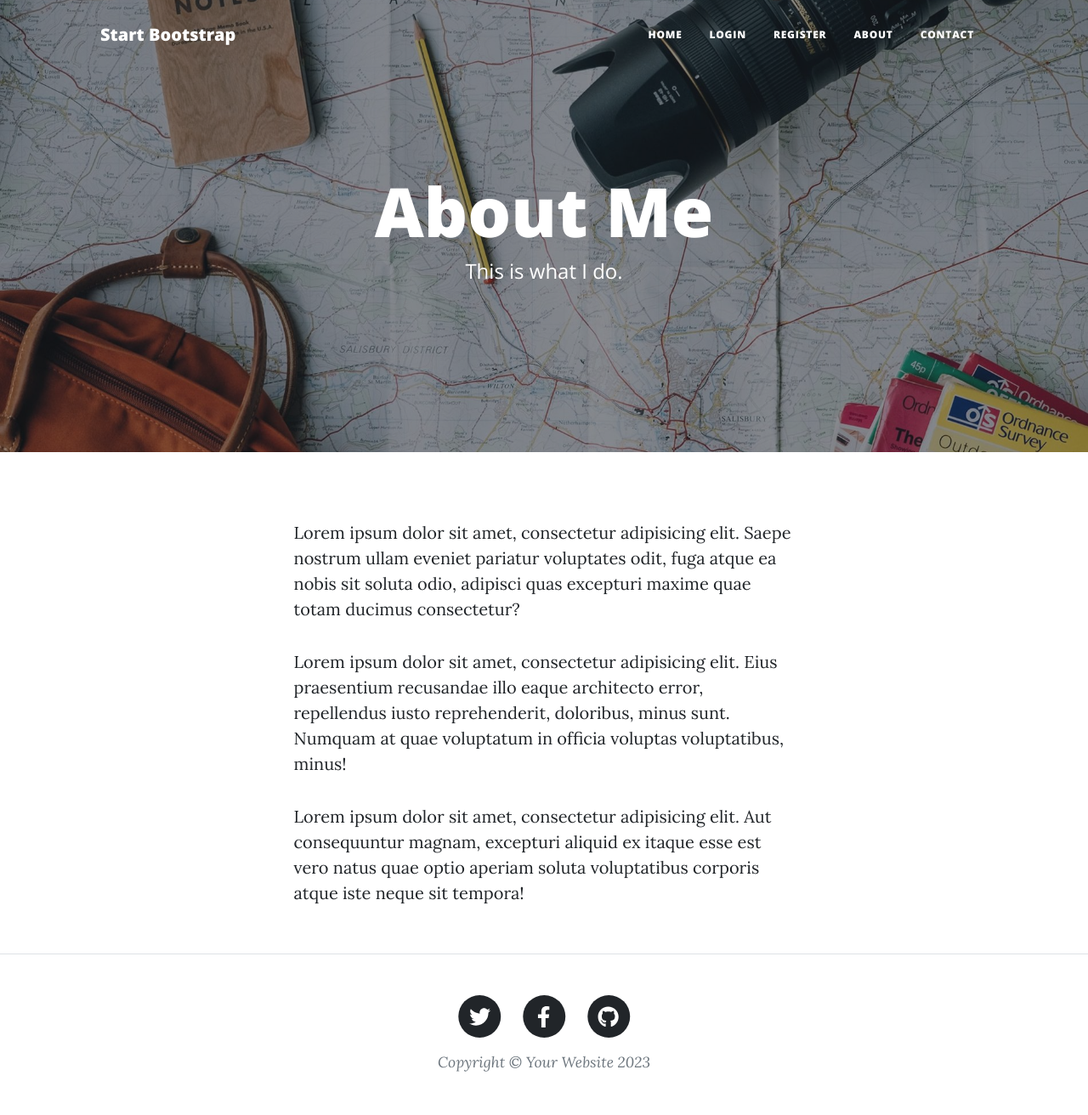
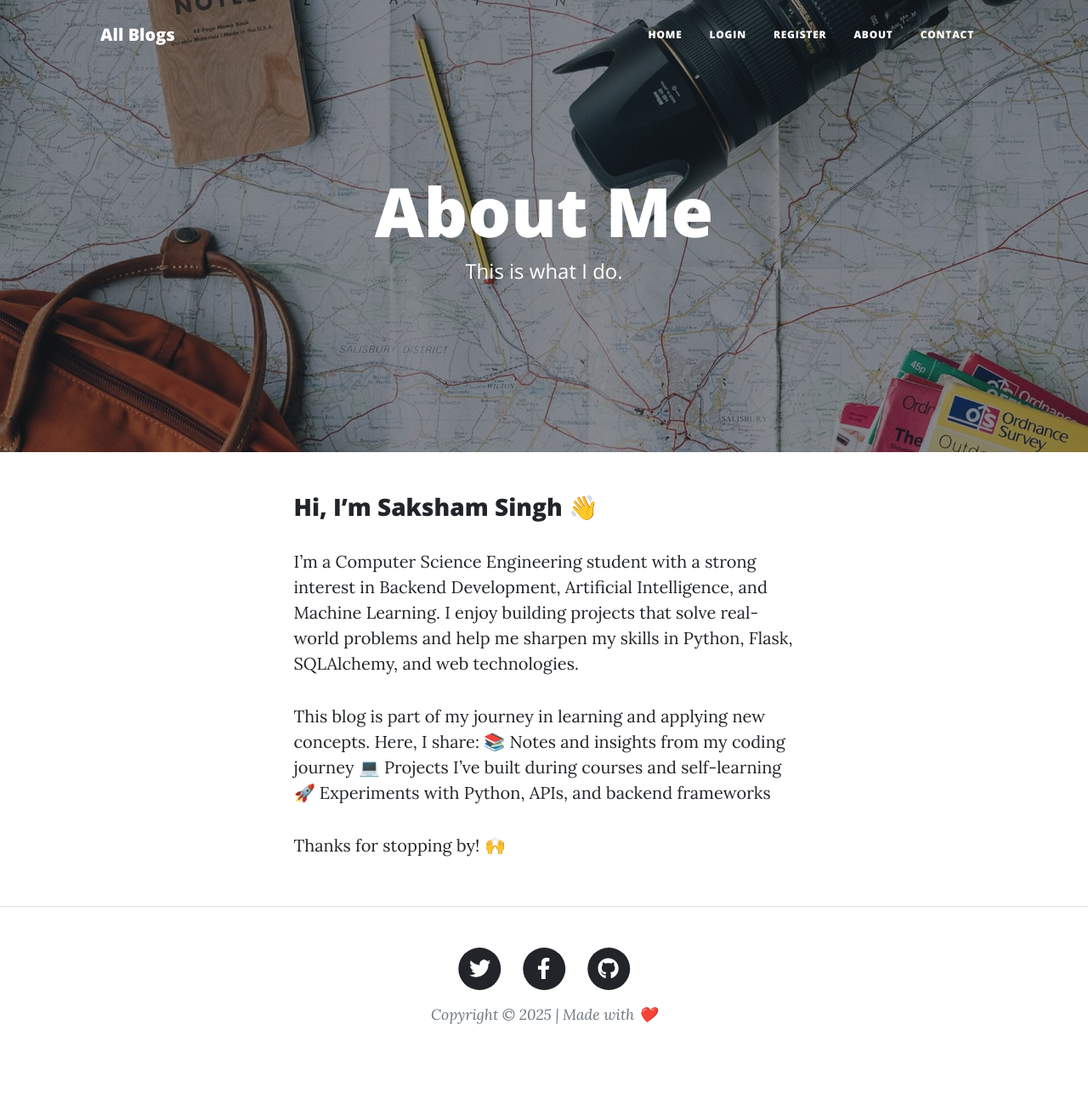
Before and after one commit to saksham-s18/My-Blogs-Website, a Flask app: page /about in a window 1280 px wide. Shown: the whole page at 85% size. After the commit the page ends 1205 px from the top, so only its background shows below. Run offline with Flask 3, Linux system fonts and the light colour scheme; some libraries are stand-ins or nearby versions.

Commit message:
update basic

```diff
--- a/templates/about.html
+++ b/templates/about.html
@@ -21,23 +21,18 @@
   <div class="container px-4 px-lg-5">
     <div class="row gx-4 gx-lg-5 justify-content-center">
       <div class="col-md-10 col-lg-8 col-xl-7">
+        <h3>Hi, I’m Saksham Singh 👋</h3>
         <p>
-          Lorem ipsum dolor sit amet, consectetur adipisicing elit. Saepe
-          nostrum ullam eveniet pariatur voluptates odit, fuga atque ea nobis
-          sit soluta odio, adipisci quas excepturi maxime quae totam ducimus
-          consectetur?
+          I’m a Computer Science Engineering student with a strong interest in Backend Development, Artificial Intelligence, and Machine Learning. I enjoy building projects that solve real-world problems and help me sharpen my skills in Python, Flask, SQLAlchemy, and web technologies.
         </p>
         <p>
-          Lorem ipsum dolor sit amet, consectetur adipisicing elit. Eius
-          praesentium recusandae illo eaque architecto error, repellendus iusto
-          reprehenderit, doloribus, minus sunt. Numquam at quae voluptatum in
-          officia voluptas voluptatibus, minus!
+          This blog is part of my journey in learning and applying new concepts. Here, I share:
+            📚 Notes and insights from my coding journey
+            💻 Projects I’ve built during courses and self-learning
+            🚀 Experiments with Python, APIs, and backend frameworks
         </p>
         <p>
-          Lorem ipsum dolor sit amet, consectetur adipisicing elit. Aut
-          consequuntur magnam, excepturi aliquid ex itaque esse est vero natus
-          quae optio aperiam soluta voluptatibus corporis atque iste neque sit
-          tempora!
+          Thanks for stopping by! 🙌
         </p>
       </div>
     </div>
--- a/templates/footer.html
+++ b/templates/footer.html
@@ -5,7 +5,7 @@
                   <div class="col-md-10 col-lg-8 col-xl-7">
                       <ul class="list-inline text-center">
                           <li class="list-inline-item">
-                              <a href="#!">
+                              <a href="https://x.com/Saksham_1807">
                                   <span class="fa-stack fa-lg">
                                       <i class="fas fa-circle fa-stack-2x"></i>
                                       <i class="fab fa-twitter fa-stack-1x fa-inverse"></i>
@@ -13,7 +13,7 @@
                               </a>
                           </li>
                           <li class="list-inline-item">
-                              <a href="#!">
+                              <a href="https://www.linkedin.com/in/saksham-singh18/">
                                   <span class="fa-stack fa-lg">
                                       <i class="fas fa-circle fa-stack-2x"></i>
                                       <i class="fab fa-facebook-f fa-stack-1x fa-inverse"></i>
@@ -21,7 +21,7 @@
                               </a>
                           </li>
                           <li class="list-inline-item">
-                              <a href="#!">
+                              <a href="https://github.com/saksham-s18">
                                   <span class="fa-stack fa-lg">
                                       <i class="fas fa-circle fa-stack-2x"></i>
                                       <i class="fab fa-github fa-stack-1x fa-inverse"></i>
@@ -29,7 +29,7 @@
                               </a>
                           </li>
                       </ul>
-                      <div class="small text-center text-muted fst-italic">Copyright &copy; Your Website 2023</div>
+                      <div class="small text-center text-muted fst-italic">Copyright &copy; 2025 | Made with ❤️</div>
                   </div>
               </div>
           </div>
--- a/templates/header.html
+++ b/templates/header.html
@@ -8,7 +8,7 @@
     />
     <meta name="description" content="" />
     <meta name="author" content="" />
-    <title>Angela's Blog</title>
+    <title>My Blogs</title>
     {% block styles %}
     <!-- Load Bootstrap-Flask CSS here -->
     {{ bootstrap.load_css() }}
@@ -44,7 +44,7 @@
     <!-- Navigation-->
     <nav class="navbar navbar-expand-lg navbar-light" id="mainNav">
       <div class="container px-4 px-lg-5">
-        <a class="navbar-brand" href="/">Start Bootstrap</a>
+        <a class="navbar-brand" href="/">All Blogs</a>
         <button
           class="navbar-toggler"
           type="button"
```
